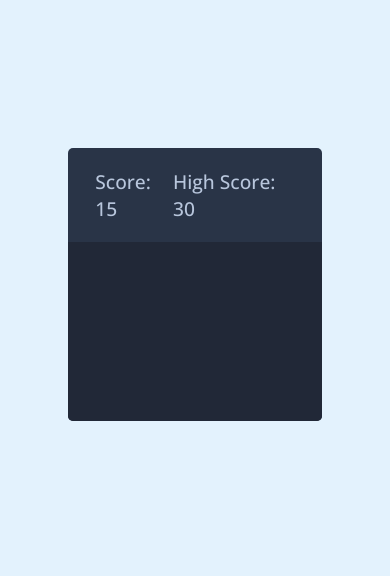
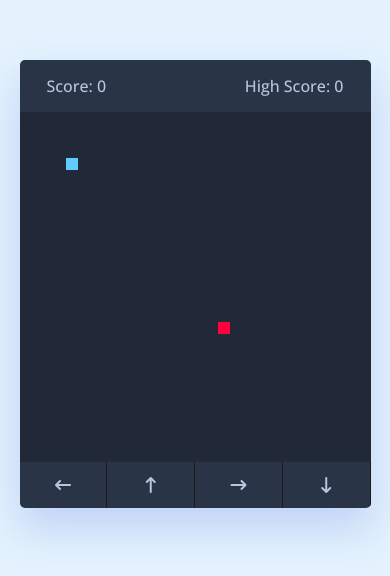
Before and after one commit to Jetson14/SnakeGame-JavaScript, a plain HTML site: page index.html in a window 390 px wide. Shown: the part 138-714 px from the top of the page. Drawn offline with nearby package versions, Linux system fonts and the light colour scheme.

Commit message:
complete snake game

```diff
--- a/index.html
+++ b/index.html
@@ -1,19 +1,28 @@
 <!DOCTYPE html>
-<html lang="en">
+<!-- Coding By CodingNepal - youtube.com/codingnepal -->
+<html lang="en" dir="ltr">
   <head>
-    <meta charset="UTF-8">
-    <meta http-equiv="X-UA-Compatible" content="IE=edge">
+    <meta charset="utf-8">
+    <title>Snake Game JavaScript | CodingNepal</title>
+    <link rel="stylesheet" href="style.css">
     <meta name="viewport" content="width=device-width, initial-scale=1.0">
-    <title>Snake Game</title>
-    <link rel="stylesheet" href="style.css">
+    <link rel="stylesheet" href="https://cdnjs.cloudflare.com/ajax/libs/font-awesome/6.3.0/css/all.min.css">
+    <script src="script.js" defer></script>
   </head>
   <body>
     <div class="wrapper">
       <div class="game-details">
-            <span class="score">Score: 15</span>
-            <span class="high-score">High Score: 30</span>
+        <span class="score">Score: 0</span>
+        <span class="high-score">High Score: 0</span>
       </div>
       <div class="play-board"></div>
+      <div class="controls">
+        <i data-key="ArrowLeft" class="fa-solid fa-arrow-left-long"></i>
+        <i data-key="ArrowUp" class="fa-solid fa-arrow-up-long"></i>
+        <i data-key="ArrowRight" class="fa-solid fa-arrow-right-long"></i>
+        <i data-key="ArrowDown" class="fa-solid fa-arrow-down-long"></i>
       </div>
+    </div>
+
   </body>
 </html>
--- /dev/null
+++ b/script.js
@@ -0,0 +1,93 @@
+const playBoard = document.querySelector(".play-board");
+const scoreElement = document.querySelector(".score");
+const highScoreElement = document.querySelector(".high-score");
+const controls = document.querySelectorAll(".controls i");
+
+let gameOver = false;
+let foodX, foodY;
+let snakeX = 5, snakeY = 5;
+let velocityX = 0, velocityY = 0;
+let snakeBody = [];
+let setIntervalId;
+let score = 0;
+
+// Getting high score from the local storage
+let highScore = localStorage.getItem("high-score") || 0;
+highScoreElement.innerText = `High Score: ${highScore}`;
+
+const updateFoodPosition = () => {
+    // Passing a random 1 - 30 value as food position
+    foodX = Math.floor(Math.random() * 30) + 1;
+    foodY = Math.floor(Math.random() * 30) + 1;
+}
+
+const handleGameOver = () => {
+    // Clearing the timer and reloading the page on game over
+    clearInterval(setIntervalId);
+    alert("Game Over! Press OK to replay...");
+    location.reload();
+}
+
+const changeDirection = e => {
+    // Changing velocity value based on key press
+    if(e.key === "ArrowUp" && velocityY != 1) {
+        velocityX = 0;
+        velocityY = -1;
+    } else if(e.key === "ArrowDown" && velocityY != -1) {
+        velocityX = 0;
+        velocityY = 1;
+    } else if(e.key === "ArrowLeft" && velocityX != 1) {
+        velocityX = -1;
+        velocityY = 0;
+    } else if(e.key === "ArrowRight" && velocityX != -1) {
+        velocityX = 1;
+        velocityY = 0;
+    }
+}
+
+// Calling changeDirection on each key click and passing key dataset value as an object
+controls.forEach(button => button.addEventListener("click", () => changeDirection({ key: button.dataset.key })));
+
+const initGame = () => {
+    if(gameOver) return handleGameOver();
+    let html = `<div class="food" style="grid-area: ${foodY} / ${foodX}"></div>`;
+
+    // Checking if the snake hit the food
+    if(snakeX === foodX && snakeY === foodY) {
+        updateFoodPosition();
+        snakeBody.push([foodY, foodX]); // Pushing food position to snake body array
+        score++; // increment score by 1
+        highScore = score >= highScore ? score : highScore;
+        localStorage.setItem("high-score", highScore);
+        scoreElement.innerText = `Score: ${score}`;
+        highScoreElement.innerText = `High Score: ${highScore}`;
+    }
+    // Updating the snake's head position based on the current velocity
+    snakeX += velocityX;
+    snakeY += velocityY;
+
+    // Shifting forward the values of the elements in the snake body by one
+    for (let i = snakeBody.length - 1; i > 0; i--) {
+        snakeBody[i] = snakeBody[i - 1];
+    }
+    snakeBody[0] = [snakeX, snakeY]; // Setting first element of snake body to current snake position
+
+    // Checking if the snake's head is out of wall, if so setting gameOver to true
+    if(snakeX <= 0 || snakeX > 30 || snakeY <= 0 || snakeY > 30) {
+        return gameOver = true;
+    }
+
+    for (let i = 0; i < snakeBody.length; i++) {
+        // Adding a div for each part of the snake's body
+        html += `<div class="head" style="grid-area: ${snakeBody[i][1]} / ${snakeBody[i][0]}"></div>`;
+        // Checking if the snake head hit the body, if so set gameOver to true
+        if (i !== 0 && snakeBody[0][1] === snakeBody[i][1] && snakeBody[0][0] === snakeBody[i][0]) {
+            gameOver = true;
+        }
+    }
+    playBoard.innerHTML = html;
+}
+
+updateFoodPosition();
+setIntervalId = setInterval(initGame, 100);
+document.addEventListener("keyup", changeDirection);
--- a/style.css
+++ b/style.css
@@ -6,36 +6,74 @@
   box-sizing: border-box;
   font-family: 'Open Sans', sans-serif;
 }
-
-body{
+body {
   display: flex;
   align-items: center;
   justify-content: center;
   min-height: 100vh;
-    background-color: #e3f2fd;
-
+  background: #E3F2FD;
 }
-.wrapper{
+.wrapper {
   width: 65vmin;
   height: 70vmin;
-    background-color: #293447;
+  display: flex;
+  overflow: hidden;
+  flex-direction: column;
+  justify-content: center;
   border-radius: 5px;
-    flex-direction: column;
-    overflow: hidden;
+  background: #293447;
+  box-shadow: 0 20px 40px rgba(52, 87, 220, 0.2);
 }
-.game-details{
+.game-details {
+  color: #B8C6DC;
+  font-weight: 500;
+  font-size: 1.2rem;
+  padding: 20px 27px;
   display: flex;
-    font-size: 1.2rem;
-    font-weight: 500;
   justify-content: space-between;
-    color: #b8c6dc;
-    padding: 20px 27px;
 }
-.play-board{
+.play-board {
+  height: 100%;
   width: 100%;
-    height: 100%;
+  display: grid;
   background: #212837;
-    display: grid;
-    grid-template: repeat(30,1fr) / repeat(30,1fr);
+  grid-template: repeat(30, 1fr) / repeat(30, 1fr);
+}
+.play-board .food {
+  background: #FF003D;
+}
+.play-board .head {
+  background: #60CBFF;
+}
 
+.controls {
+  display: none;
+  justify-content: space-between;
 }
+.controls i {
+  padding: 25px 0;
+  text-align: center;
+  font-size: 1.3rem;
+  color: #B8C6DC;
+  width: calc(100% / 4);
+  cursor: pointer;
+  border-right: 1px solid #171B26;
+}
+
+@media screen and (max-width: 800px) {
+  .wrapper {
+    width: 90vmin;
+    height: 115vmin;
+  }
+  .game-details {
+    font-size: 1rem;
+    padding: 15px 27px;
+  }
+  .controls {
+    display: flex;
+  }
+  .controls i {
+    padding: 15px 0;
+    font-size: 1rem;
+  }
+}
```
Lines whose indentation alone changed are shown as unchanged.
